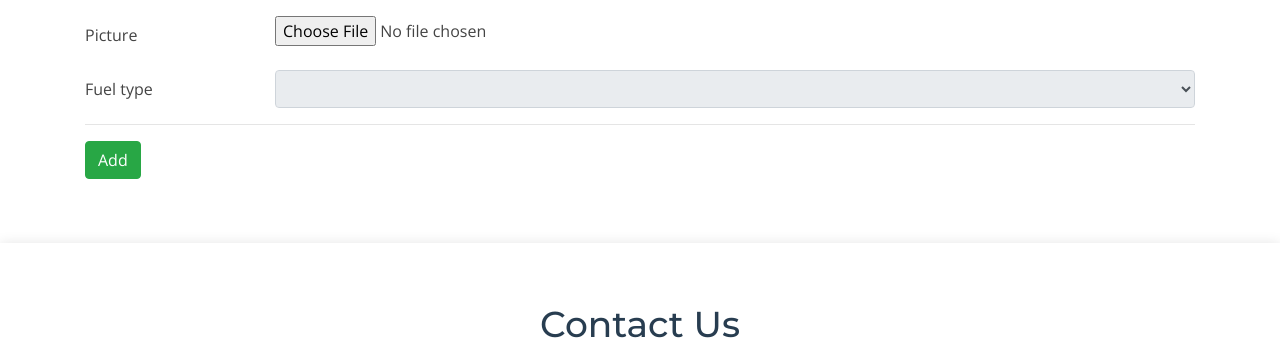
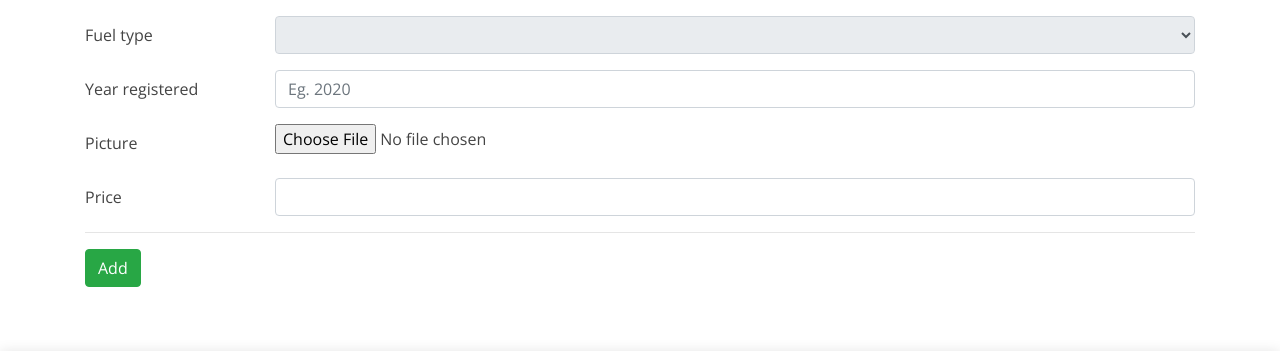
Before and after one commit to cverle/avtonet, a PHP site: page /add_car.php in a window 1280 px wide. Shown: the part 339-691 px from the top of the page. Run offline with PHP 8.4, Linux system fonts and the light colour scheme; data comes from the database, SQL or seed files in the repository; data that the repository does not hold is empty; some web fonts are replaced.

Commit message:
added image upload

```diff
--- a/add_car.php
+++ b/add_car.php
@@ -13,7 +13,7 @@
             <div class="container">
                 <h3>Add model:</h3>
                 <hr />
-                <form action="add_model_to_db.php" method="POST">
+                <form action="insert_car.php" method="POST">
                     <div class="form-group row">
                         <label for="brandsList" class="col-sm-2 col-form-label">Brands</label>
                         <div class="col-sm-10">
@@ -21,7 +21,7 @@
                                 $select_brand="SELECT brands.brand AS `brand`, brands.id_brands AS `id_brand` FROM `brands` ORDER BY brand ASC;";
                                 $stmt=$pdo->query($select_brand);
                                 if($stmt->rowCount() > 0){
-                                    echo '<select class="form-control" id="brandsList" name="brand" onchange="getModels(this)">';
+                                    echo '<select class="form-control" id="brandsList" name="brand" onchange="getModels(this)" required>';
                                     while($brand=$stmt->fetch()){
                                     $selected_brand=$brand['brand'];
                                     $selected_brand_id=$brand['id_brand'];
@@ -31,7 +31,7 @@
                                     }
                                     echo '</select>';
                                 }else{
-                                    echo '<select class="form-control" id="brandsList" disabled>
+                                    echo '<select class="form-control" id="brandsList" disabled required>
                                     </select>';
                                 }
                             ?>
@@ -40,13 +40,7 @@
                     <div class="form-group row">
                         <label for="brandsList" class="col-sm-2 col-form-label">Models</label>
                         <div class="col-sm-10">
-                            <select class="form-control" id="modelsList" name="model"></select>
-                        </div>
-                    </div>
-                    <div class="form-group row">
-                        <label for="imageOfCar" class="col-sm-2 col-form-label">Picture</label>
-                        <div class="col-sm-10">
-                            <input type="file" id="imageOfCar" name="imageOfCar" accept="image/*">
+                            <select class="form-control" id="modelsList" name="model" required></select>
                         </div>
                     </div>
                     <div class="form-group row">
@@ -56,7 +50,7 @@
                                 $select_fuel="SELECT fuel.fuel_type AS `fuel`, fuel.id_fuel AS `id_fuel` FROM fuel ORDER BY fuel.fuel_type ASC;";
                                 $stmt=$pdo->query($select_fuel);
                                 if($stmt->rowCount() > 0){
-                                    echo '<select class="form-control" id="fuelList" name="fuel">';
+                                    echo '<select class="form-control" id="fuelList" name="fuel" required>';
                                     while($fuel=$stmt->fetch()){
                                     $select_fuel=$fuel['fuel'];
                                     $select_fuel_id=$fuel['id_fuel'];
@@ -66,10 +60,28 @@
                                     }
                                     echo '</select>';
                                 }else{
-                                    echo '<select class="form-control" id="fuelList" name="fuel" disabled>
+                                    echo '<select class="form-control" id="fuelList" name="fuel" disabled required>
                                     </select>';
                                 }
                             ?>
+                        </div>
+                    </div>
+                    <div class="form-group row">
+                        <label for="yearRegistration" class="col-sm-2 col-form-label">Year registered</label>
+                        <div class="col-sm-10">
+                            <input type="text" class="form-control" id="yearRegistration" name="yearRegistration" placeholder="Eg. 2020" maxlength="4" size="4" required>
+                        </div>
+                    </div>
+                    <div class="form-group row">
+                        <label for="imageOfCar" class="col-sm-2 col-form-label">Picture</label>
+                        <div class="col-sm-10">
+                            <input type="file" id="imageOfCar" name="imageOfCar" accept="image/*" required>
+                        </div>
+                    </div>
+                    <div class="form-group row">
+                        <label for="price" class="col-sm-2 col-form-label">Price</label>
+                        <div class="col-sm-10">
+                            <input type="number" class="form-control" min="0.00" max="10000.00" step="any" id="price" name="price" required>
                         </div>
                     </div>
                     <hr />
```
Also changed, not shown: insert_car.php (added, +29 -0 lines).
